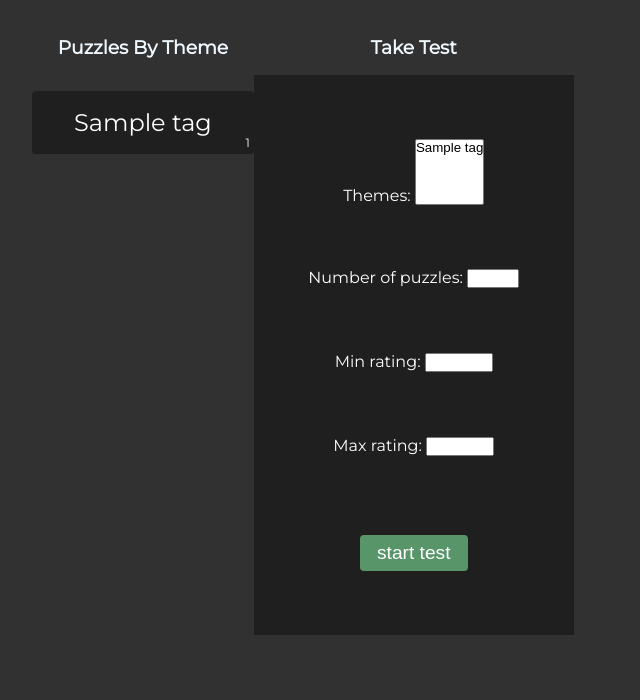
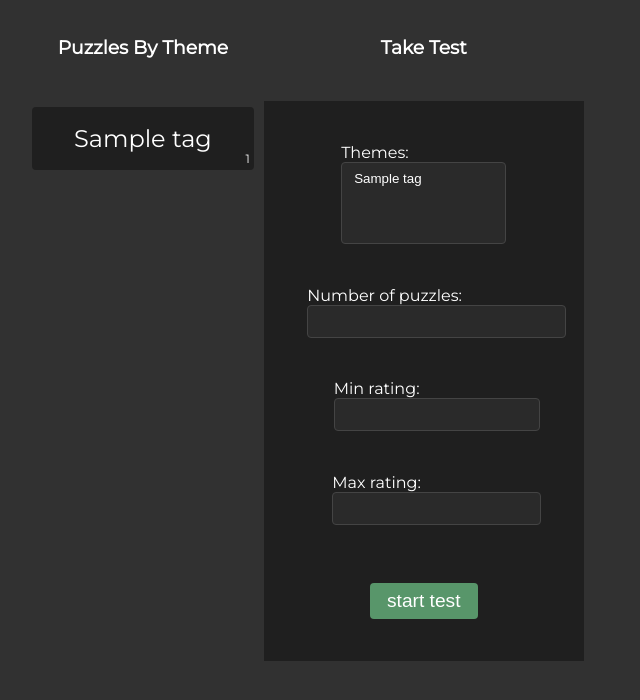
Before and after one commit to jabaadamia/chess_project, a Django app: page /puzzles/ in a window 1280 px wide. Shown: the part 62-762 px from the top of the page, without its empty margins (0-640 px from the left). Run offline with Django 5.2, Linux system fonts and the light colour scheme; tables that the repository leaves empty hold one stand-in row (values such as "Sample post"); parts of the project's set-up code (start-up, migrations or seed data) failed here and were passed over.

Commit message:
small UI changes

```diff
--- a/puzzles/static/puzzles/css/puzzlehome.css
+++ b/puzzles/static/puzzles/css/puzzlehome.css
@@ -47,14 +47,15 @@ h3{
     font-size: 12px;
 }
 
-/* Hover effect */
 .tag:hover {
-    background-color: #575757; /* Darker green background on hover */
+    background-color: #575757;
 }
 
-#test-container form{
+
+#test-container form {
     width: 20rem;
     height: 70vh;
+    margin: 10px;
     background-color: #1F1F1F;
     display: flex;
     flex-direction: column;
@@ -62,11 +63,34 @@ h3{
     align-items: center;
 }
 
-#test-container p{
+#test-container p {
     color: #ffffff;
 }
 
-#test-button{
+#test-container input,
+#test-container select,
+#test-container textarea {
+    background-color: #2a2a2a;
+    border: 1px solid #444;
+    color: #ffffff;
+    padding: 8px 12px;
+    border-radius: 4px;
+    width: 100%;
+}
+
+#test-container input:focus,
+#test-container select:focus,
+#test-container textarea:focus {
+    outline: none;
+    border-color: #58966a;
+}
+
+.title h3 {
+    color: #ffffff;
+    margin-bottom: 1rem;
+}
+
+#test-button {
     padding: 5px 15px;
     background-color: #58966a;
     color: white;
@@ -74,11 +98,11 @@ h3{
     font-size: 1.2rem;
     border: 2px solid transparent;
     border-radius: 4px;
-    transition: background-color 0.3s, color 0.3s, border-color 0.3s; /* Smooth transition */
+    transition: background-color 0.3s, color 0.3s, border-color 0.3s;
     margin-top: 1rem;
+    cursor: pointer;
 }
 
-/* Hover effect */
 #test-button:hover {
-    background-color: #92c399; /* Darker green background on hover */
+    background-color: #92c399;
 }
--- a/puzzles/static/puzzles/css/puzzles_by_tag.css
+++ b/puzzles/static/puzzles/css/puzzles_by_tag.css
@@ -34,10 +34,9 @@ p {
     padding-right: 2rem;
 }
 
-
 #message{
-    padding-top: 5px;
-    padding-bottom: 5px;
+    padding-top: 3px;
+    padding-bottom: 3px;
     color: white;
     font-size: larger;
 }
--- a/static/css/base.css
+++ b/static/css/base.css
@@ -53,10 +53,11 @@ body {
         top: 50px;
         right: 0;
         width: 250px;
-        height: 80vh;
-        background-color: #313131;
+        height: 100vh;
+        background-color:#313131;
         flex-direction: column;
         align-items: center;
+        justify-content: flex-start;
         padding-top: 20px;
 
         /* Hidden state */
```
